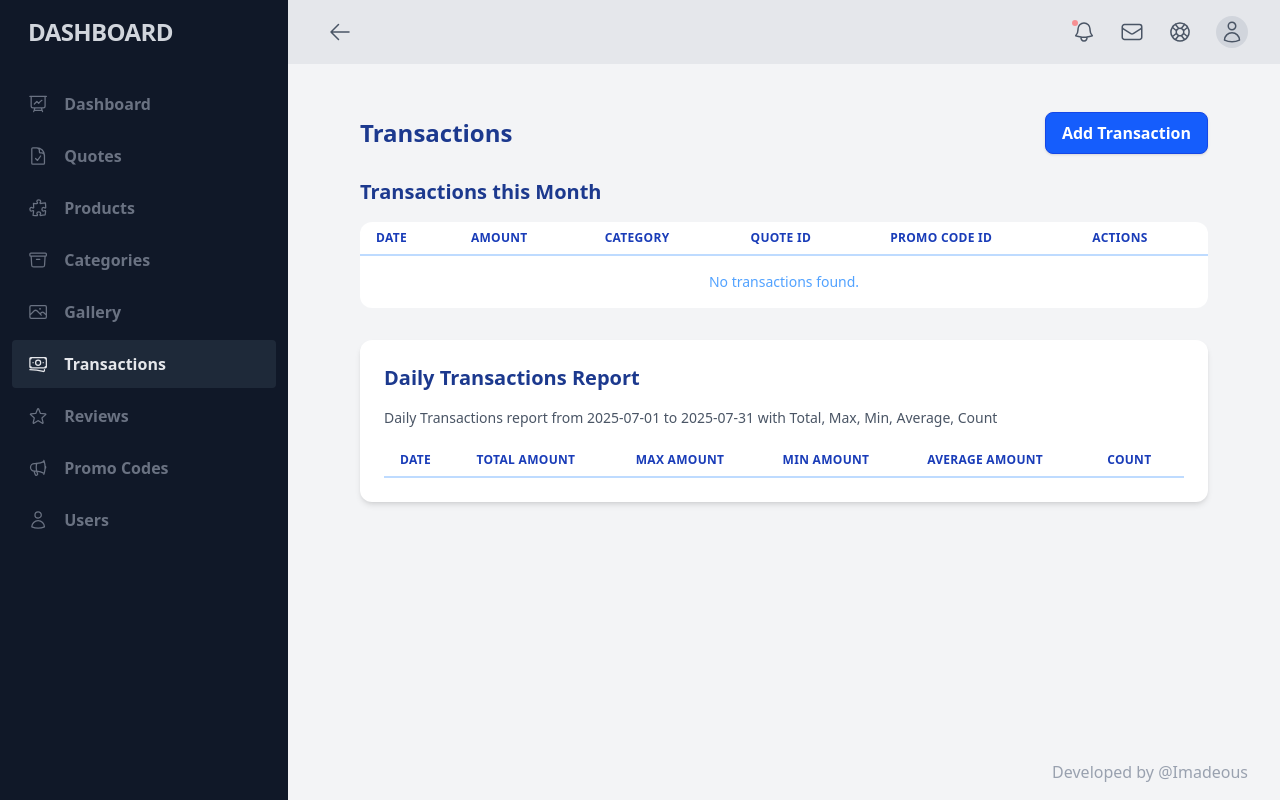
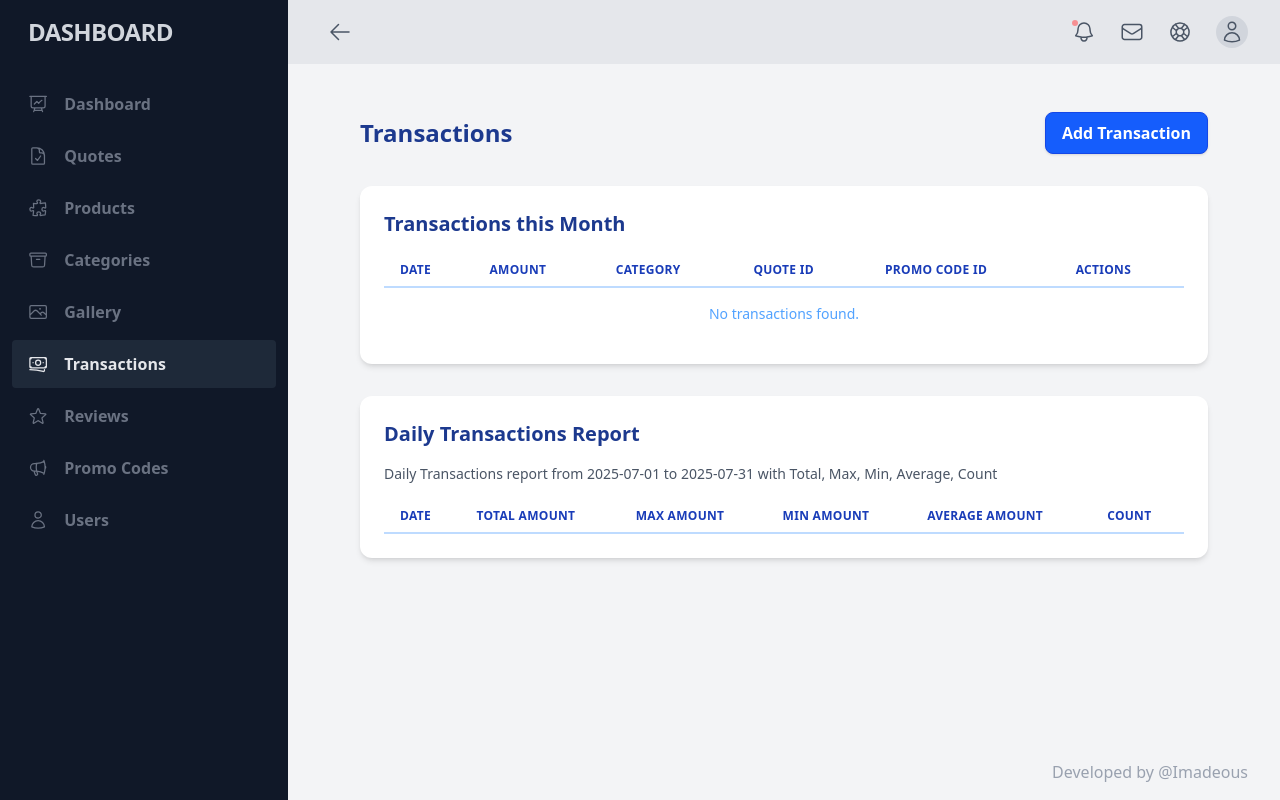
Before and after one commit to imadeous/verbose-adventure, a PHP site: page /admin/transactions in a window 1280 px wide. Run offline with PHP 8.4, Linux system fonts and the light colour scheme; the visitor is signed in with stand-in values (Sample User, id 1); tables that the repository leaves empty or names only in its code hold one stand-in row (values such as "Sample post"); lists and menus that the app fills with data are empty; some libraries are stand-ins or nearby versions.

Commit message:
Added ReportBuilder

```diff
--- a/App/Views/admin/transactions/index.view.php
+++ b/App/Views/admin/transactions/index.view.php
@@ -5,8 +5,9 @@
             <a href="<?= url('admin/transactions/create') ?>" class="bg-blue-600 hover:bg-blue-700 text-white px-4 py-2 rounded-lg font-semibold shadow border border-blue-700 transition">Add Transaction</a>
         <?php endif; ?>
     </div>
+    <div class="mt-8 bg-white rounded-xl shadow-md p-6">
+        <h2 class="text-xl font-semibold text-blue-900 mb-4">Transactions this Month</h2>
         <table class="min-w-full bg-white rounded-xl text-sm">
-        <h2 class="text-xl font-semibold text-blue-900 mb-4">Transactions this Month</h2>
             <thead>
                 <tr>
                     <th class="px-4 py-2 text-left text-xs font-bold text-blue-800 uppercase tracking-wide border-b-2 border-blue-200">Date</th>
@@ -46,6 +47,7 @@
                 <?php endif; ?>
             </tbody>
         </table>
+    </div>
     <?php if (!empty($dailyReport)): ?>
         <div class="mt-8 bg-white rounded-xl shadow-md p-6">
             <h2 class="text-xl font-semibold text-blue-900 mb-4"><?= htmlspecialchars($dailyReport['title']) ?></h2>
```
Lines whose indentation alone changed are shown as unchanged.
